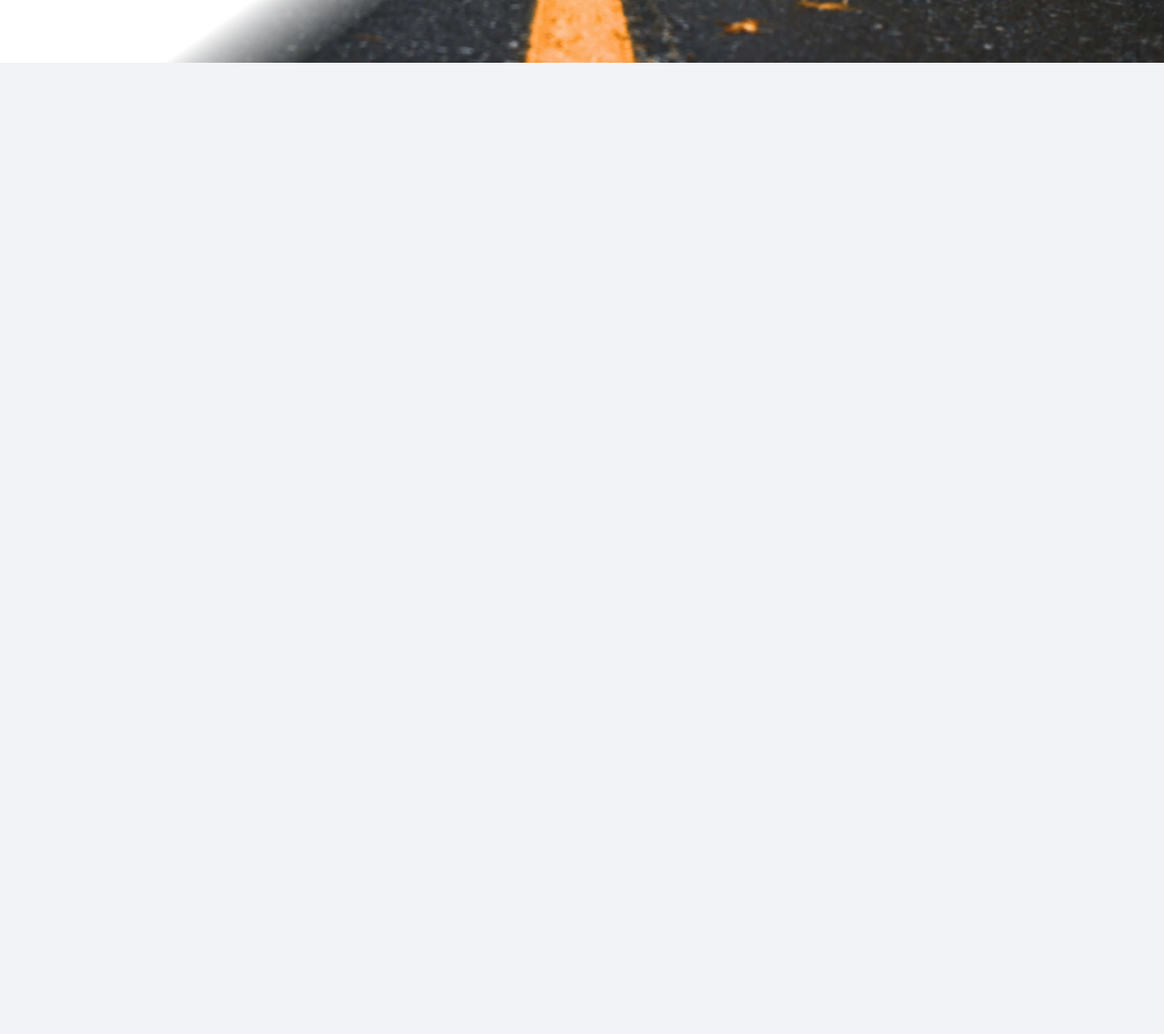
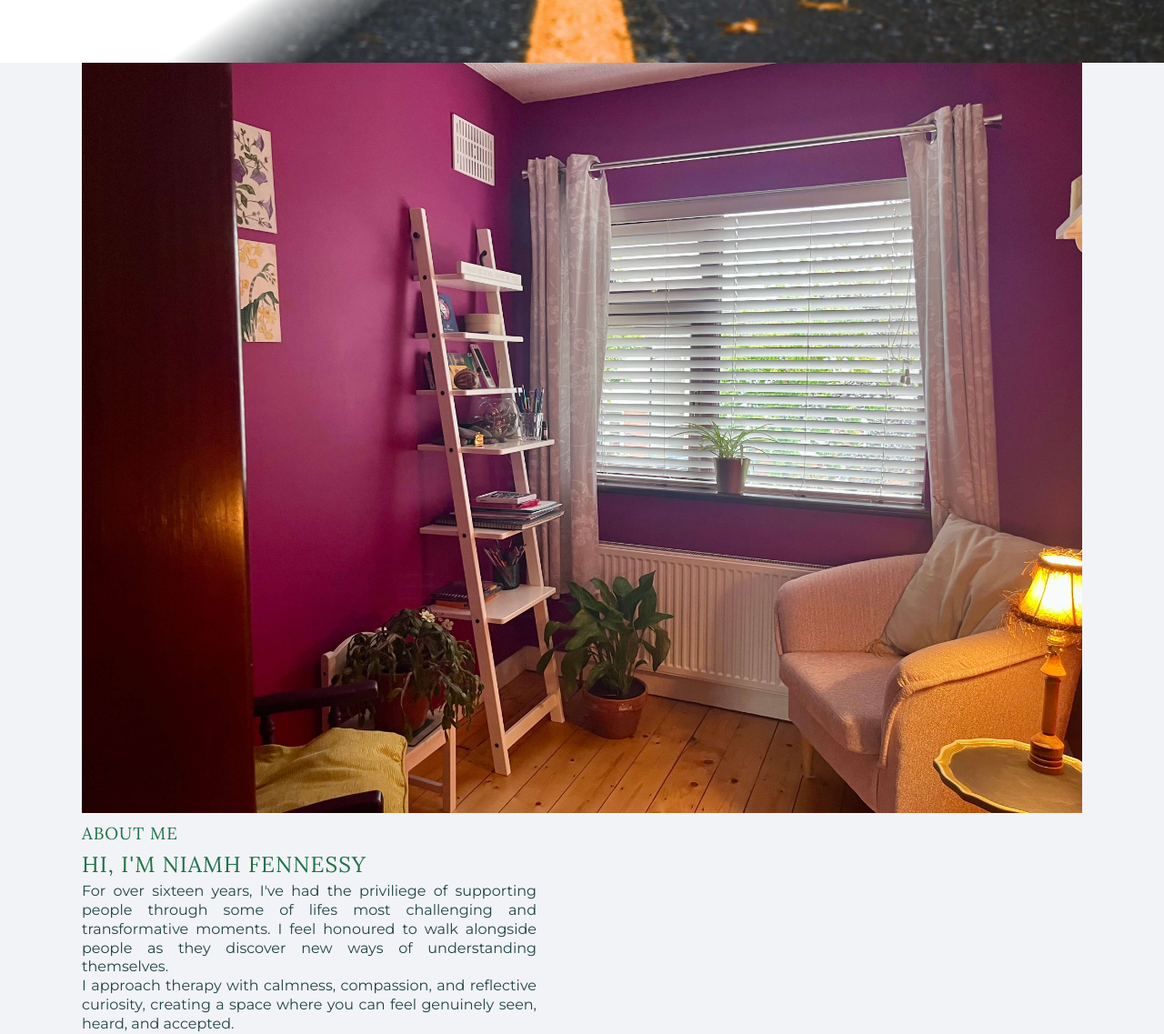
Before and after one commit to tod619/Comhbha, a plain HTML site: page index.html in a window 1280 px wide. Shown: the part 575-1712 px from the top of the page at 91% size. Before the commit the page ends 800 px from the top, so only its background shows below. Drawn offline with Linux system fonts and the light colour scheme.

Commit message:
Add markup for about me section

```diff
--- a/index.html
+++ b/index.html
@@ -110,6 +110,33 @@
     </section>
     <!-- End: Hero Section -->
 
+    <!-- Start: About Section -->
+    <section class="about" id="about">
+      <div class="about__container container">
+        <div class="about__image">
+          <img src="images/room.jpg" alt="about image" />
+        </div>
+        <div class="about__description">
+          <h3 class="about__subheading">About Me</h3>
+          <h2 class="about__mainheading">Hi, I'm Niamh Fennessy</h2>
+          <div class="about__description-text">
+            <p>
+              For over sixteen years, I've had the priviliege of supporting
+              people through some of lifes most challenging and transformative
+              moments. I feel honoured to walk alongside people as they discover
+              new ways of understanding themselves.
+            </p>
+            <p>
+              I approach therapy with calmness, compassion, and reflective
+              curiosity, creating a space where you can feel genuinely seen,
+              heard, and accepted.
+            </p>
+          </div>
+        </div>
+      </div>
+    </section>
+    <!-- End: About Section -->
+
     <script type="module" src="scripts/script.js"></script>
   </body>
 </html>
```
